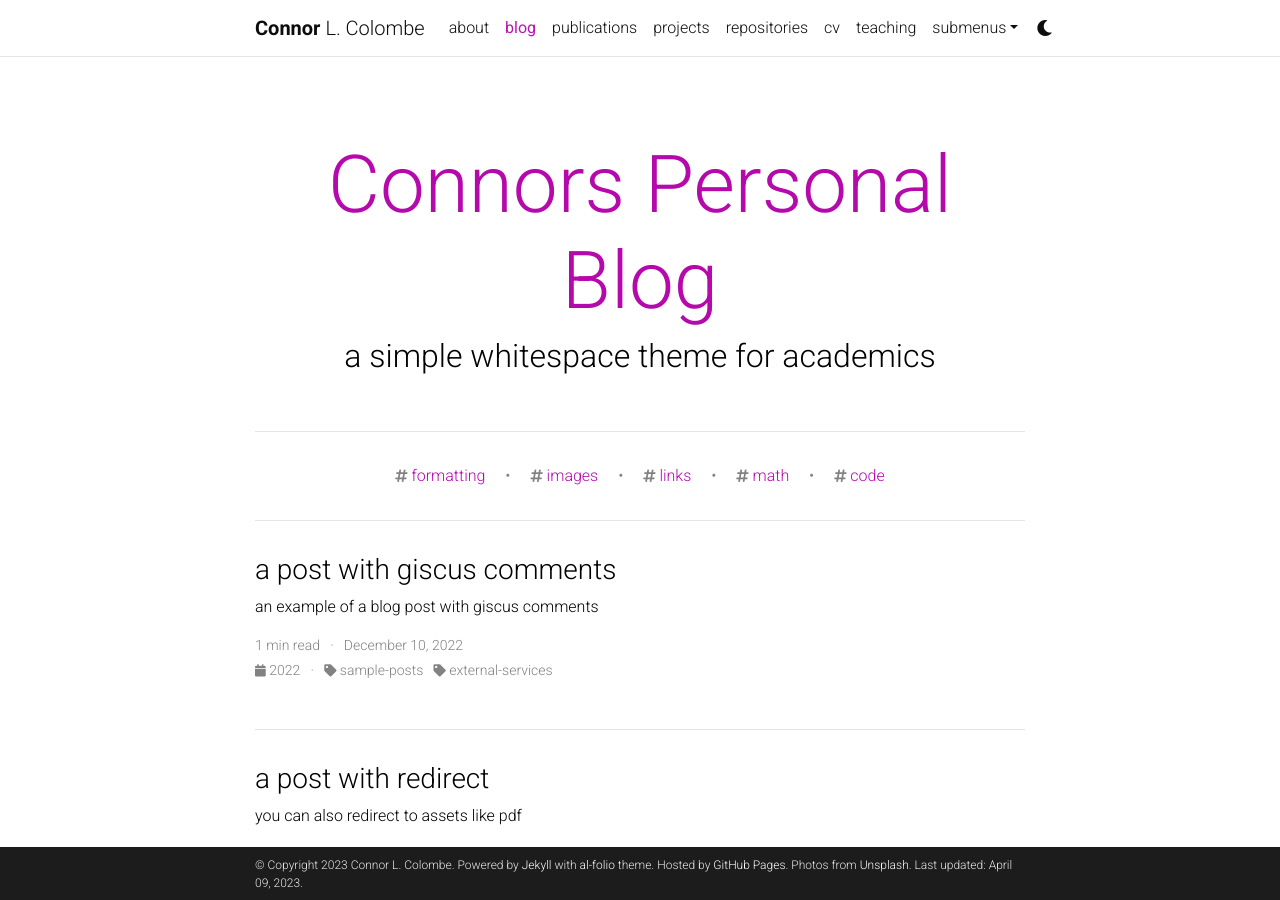
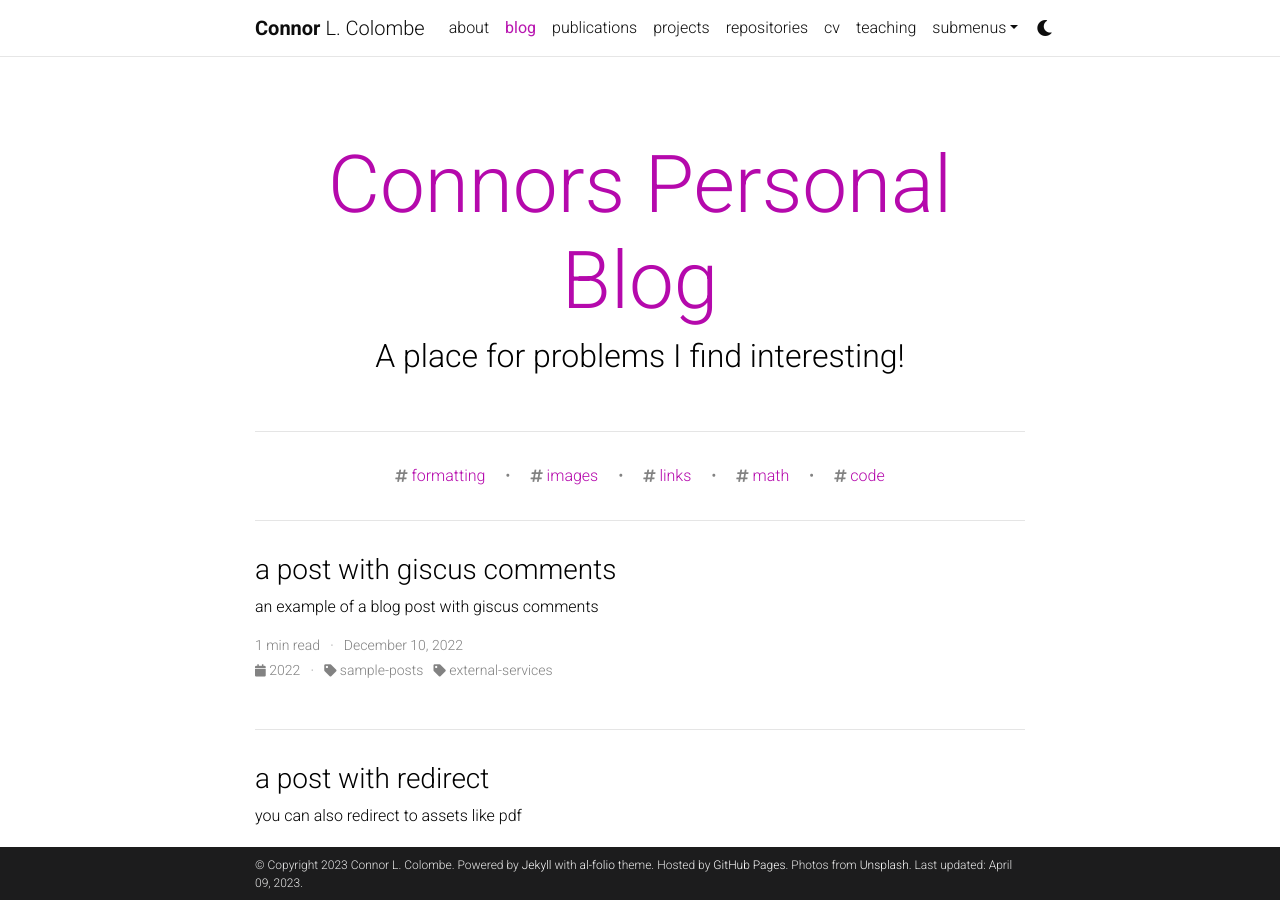
Before and after one commit to Ccolombe12/Ccolombe12.github.io, a Jekyll site: the page built from blog/index.html, in a window 1280 px wide and 900 px high. Built offline with Jekyll 4.4.1, drawn with Linux system fonts in a browser that asks for light colours; full-size pictures stand in for the smaller copies a plugin makes; the list of posts is cut into pages by our own code; comment, search, counter and statistics services are not loaded; a style sheet for code colours, icons or effects is not loaded.

Commit message:
Update _config.yml

```diff
--- a/_config.yml
+++ b/_config.yml
@@ -13,13 +13,13 @@
   Powered by <a href="https://jekyllrb.com/" target="_blank">Jekyll</a> with <a href="https://github.com/alshedivat/al-folio">al-folio</a> theme.
   Hosted by <a href="https://pages.github.com/" target="_blank">GitHub Pages</a>.
   Photos from <a href="https://unsplash.com" target="_blank">Unsplash</a>.
-keywords: jekyll, jekyll-theme, academic-website, portfolio-website  # add your own keywords or leave empty
+
 
 lang: en # the language of your site (for example: en, fr, cn, ru, etc.)
 icon: ⚛️  # the emoji used as the favicon (alternatively, provide image name in /assets/img/)
 
 url: https://Ccolombe12.github.io # the base hostname & protocol for your site
-baseurl: /blog # the subpath of your site, e.g. /blog/
+baseurl:  # the subpath of your site, e.g. /blog/
 last_updated: true # set to true if you want to display last updated in the footer
 impressum_path:  # set to path to include impressum link in the footer, use the same path as permalink in a page, helps to conform with EU GDPR
 
@@ -117,7 +117,7 @@
 
 blog_name: Connors Personal Blog # blog_name will be displayed in your blog page
 blog_nav_title: blog # your blog must have a title for it to be displayed in the nav bar
-blog_description: a simple whitespace theme for academics
+blog_description: A place for problems I find interesting!
 permalink: /blog/:year/:title/
 
 # Pagination
```
